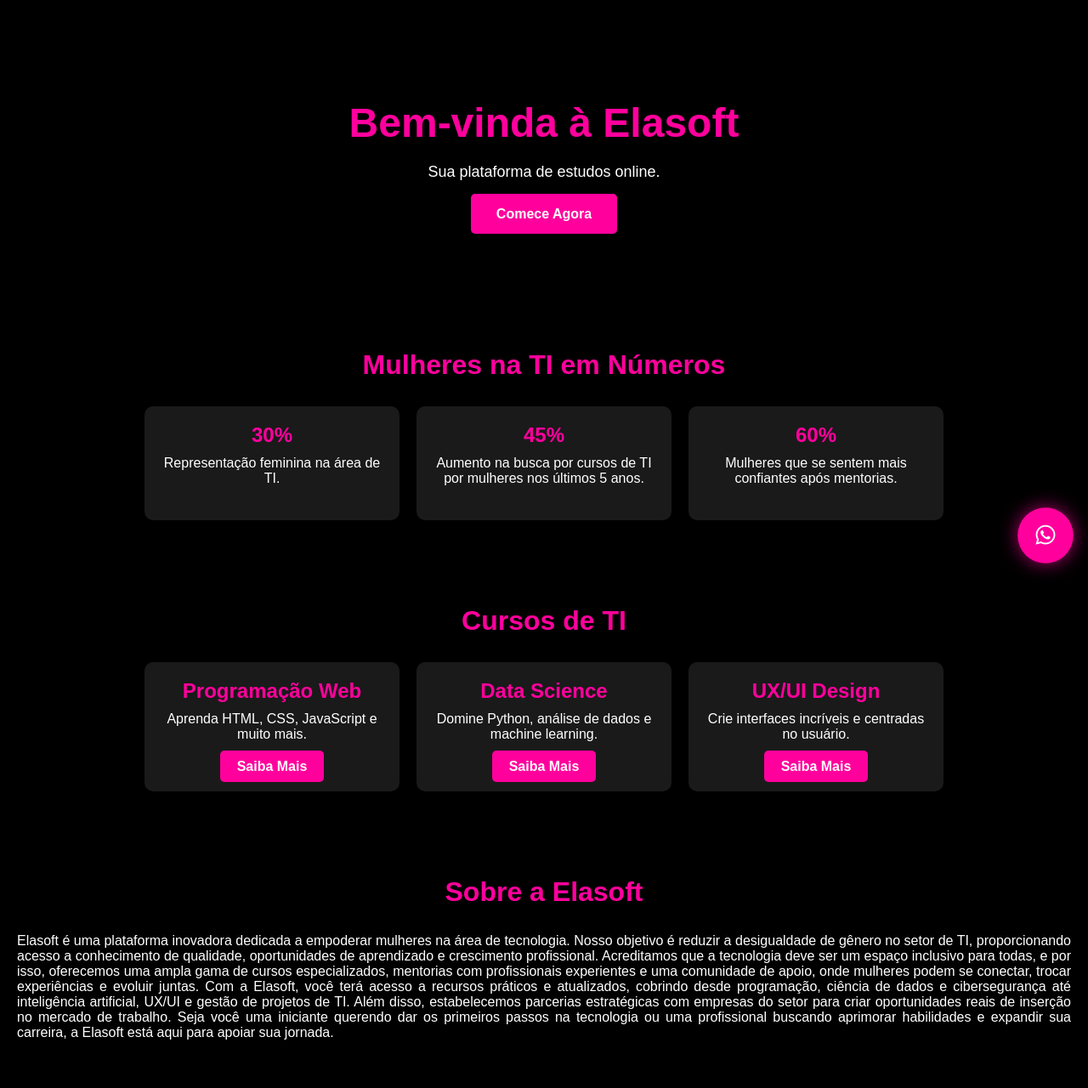
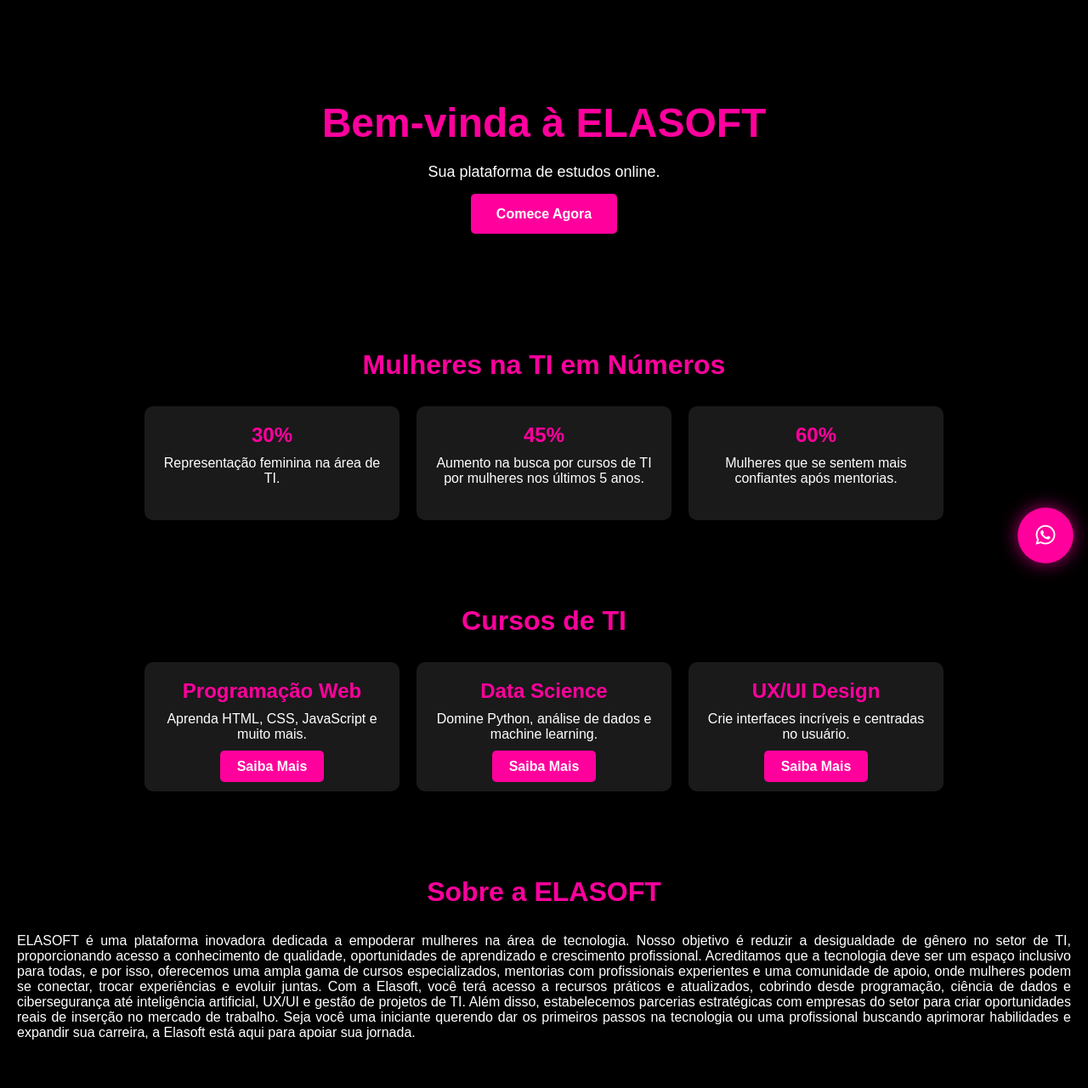
Before and after one commit to marifer-tech/elasoft, a plain HTML site: page index.html in a window 1280 px wide. Shown: the part 120-1400 px from the top of the page at 85% size. Drawn offline with Linux system fonts and the light colour scheme.

Commit message:
Atualizar o index.html

```diff
--- a/index.html
+++ b/index.html
@@ -3,7 +3,7 @@
 <head>
     <meta charset="UTF-8">
     <meta name="viewport" content="width=device-width, initial-scale=1.0">
-    <title>Elasoft - Plataforma de Estudos</title>
+    <title>ELASOFT</title>
     <link rel="stylesheet" href="assets/css/styles.css">
     <link rel="preconnect" href="https://fonts.googleapis.com">
     <link rel="preconnect" href="https://fonts.gstatic.com" crossorigin>
@@ -31,7 +31,7 @@
 
     <main>
         <section class="hero">
-            <h2>Bem-vinda à Elasoft</h2>
+            <h2>Bem-vinda à ELASOFT</h2>
             <p>Sua plataforma de estudos online.</p>
             <a href="#" class="cta">Comece Agora</a>
         </section>
@@ -80,9 +80,9 @@
 
     <!-- Seção Sobre -->
     <section id="sobre">
-        <h2>Sobre a Elasoft</h2>
+        <h2>Sobre a ELASOFT</h2>
         <p>
-            Elasoft é uma plataforma inovadora dedicada a empoderar mulheres na área de tecnologia. Nosso objetivo é reduzir a desigualdade de gênero no setor de TI, proporcionando acesso a conhecimento de qualidade, oportunidades de aprendizado e crescimento profissional.
+            ELASOFT é uma plataforma inovadora dedicada a empoderar mulheres na área de tecnologia. Nosso objetivo é reduzir a desigualdade de gênero no setor de TI, proporcionando acesso a conhecimento de qualidade, oportunidades de aprendizado e crescimento profissional.
 
             Acreditamos que a tecnologia deve ser um espaço inclusivo para todas, e por isso, oferecemos uma ampla gama de cursos especializados, mentorias com profissionais experientes e uma comunidade de apoio, onde mulheres podem se conectar, trocar experiências e evoluir juntas.
 
```
